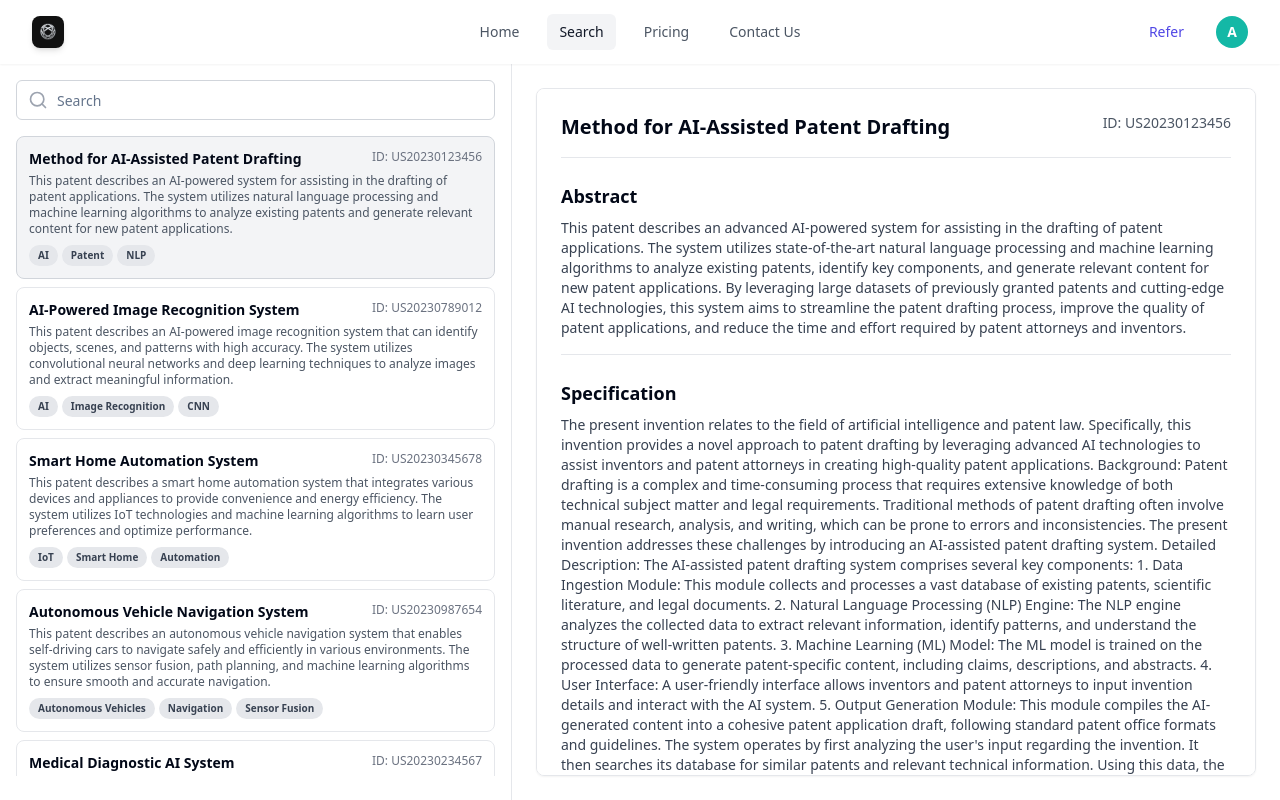
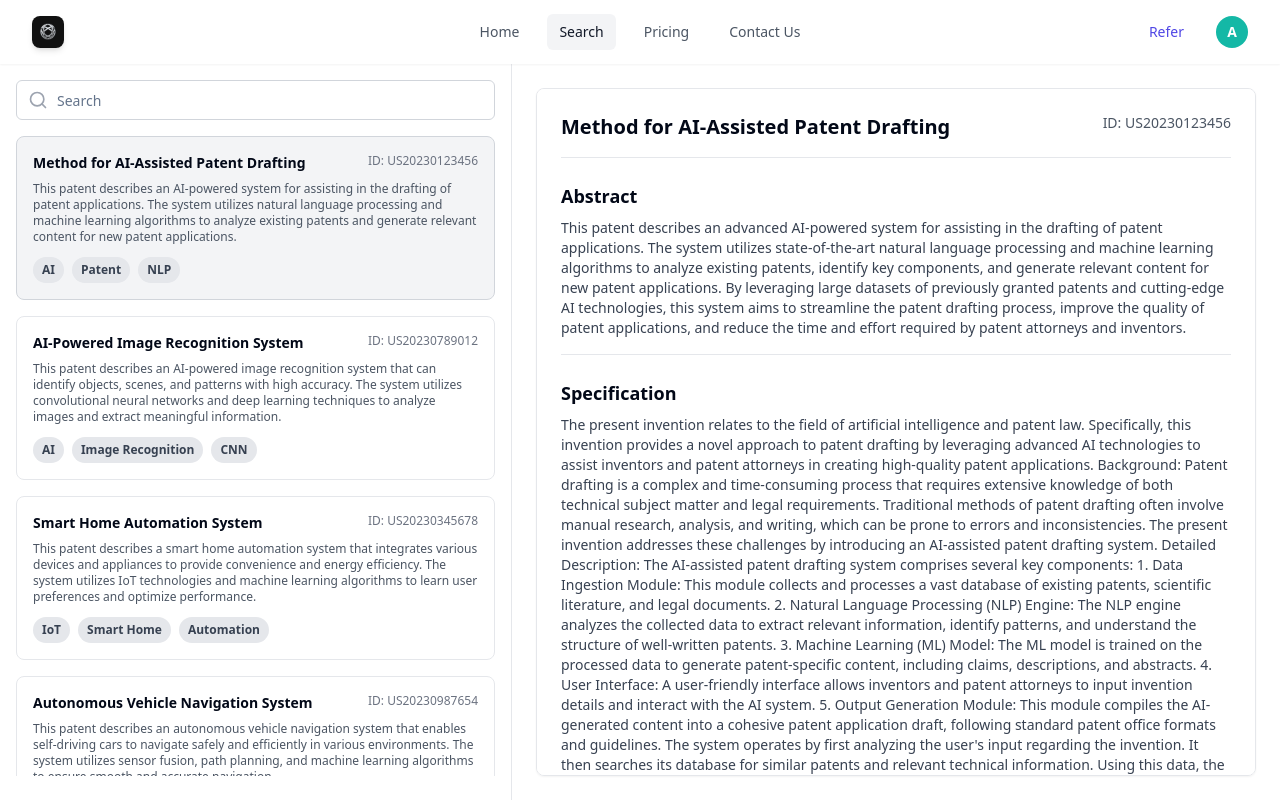
Before and after one commit to aryansid/sage-ai, a React (Create React App) app in the folder frontend-ts/: page /results in a window 1280 px wide. Built offline with nearby package versions, Linux system fonts and the light colour scheme.

Commit message:
Added spacing to cards

```diff
--- a/frontend-ts/src/ResultsPage.tsx
+++ b/frontend-ts/src/ResultsPage.tsx
@@ -120,18 +120,18 @@ interface EmailItemProps {
 
 function EmailItem({ title, id, abstract, labels, isActive = false }: EmailItemProps) {
   return (
-    <div className={`mb-2 p-3 rounded-lg border ${isActive ? 'bg-gray-100 border-gray-300' : 'bg-white border-gray-200'} hover:bg-gray-100 cursor-pointer transition-colors duration-200`}>
-      <div className="flex justify-between items-start mb-1">
+    <div className={`mb-4 p-4 rounded-lg border ${isActive ? 'bg-gray-100 border-gray-300' : 'bg-white border-gray-200'} hover:bg-gray-100 cursor-pointer transition-colors duration-200`}>
+      <div className="flex justify-between items-start mb-2">
         <h3 className="font-semibold text-sm">{title}</h3>
         <span className="text-xs text-gray-500">ID: {id}</span>
       </div>
-      <p className="text-xs text-gray-600 mb-2 text-left">{abstract}</p>
-      <div className="flex flex-wrap gap-1">
+      <p className="text-xs text-gray-600 mb-3 text-left">{abstract}</p>
+      <div className="flex flex-wrap gap-2">
         {labels.map((label) => (
           <Badge
             key={label}
             variant="secondary"
-            className={`text-[10px] px-2 py-0.5 ${label === 'work' ? 'bg-gray-900 text-white' : 'bg-gray-200 text-gray-700'}`}
+            className={`text-xs px-2 py-1 ${label === 'work' ? 'bg-gray-900 text-white' : 'bg-gray-200 text-gray-700'}`}
           >
             {label}
           </Badge>
```
